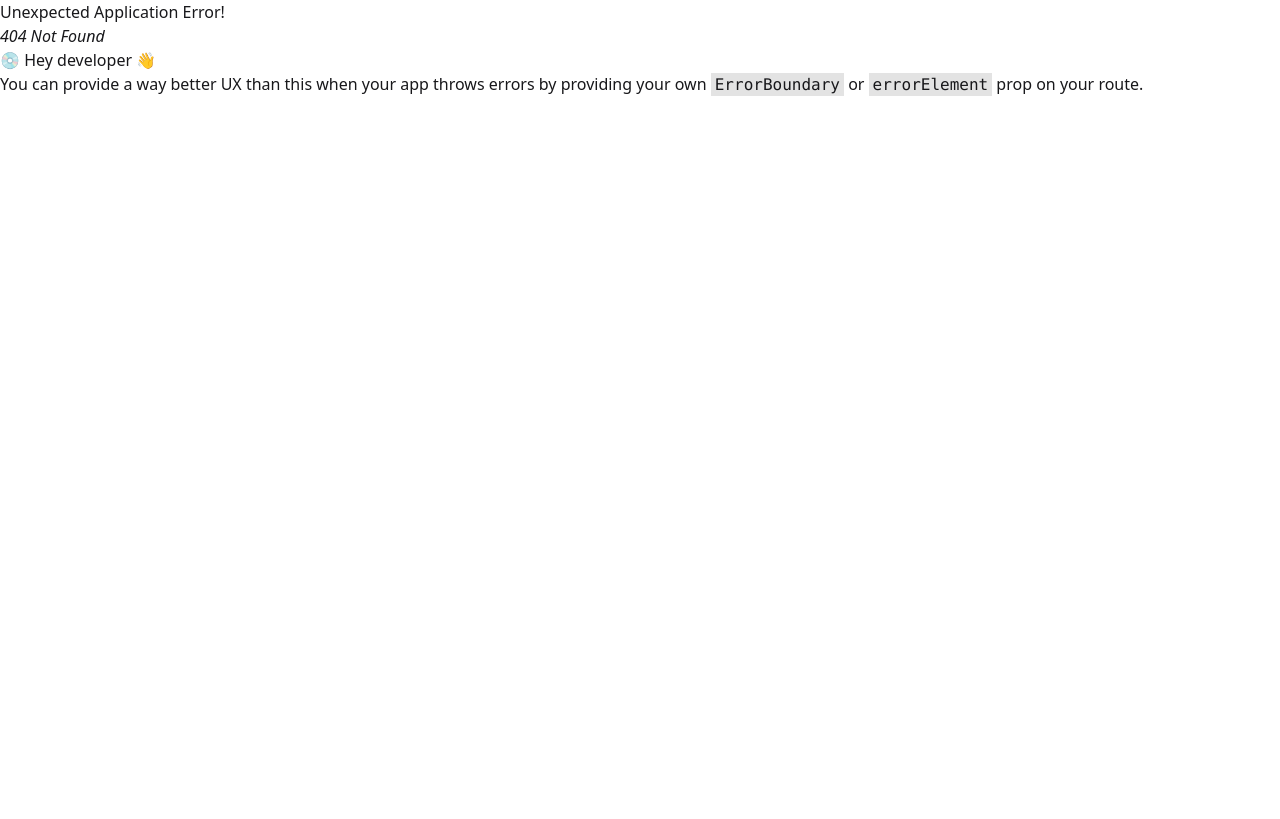
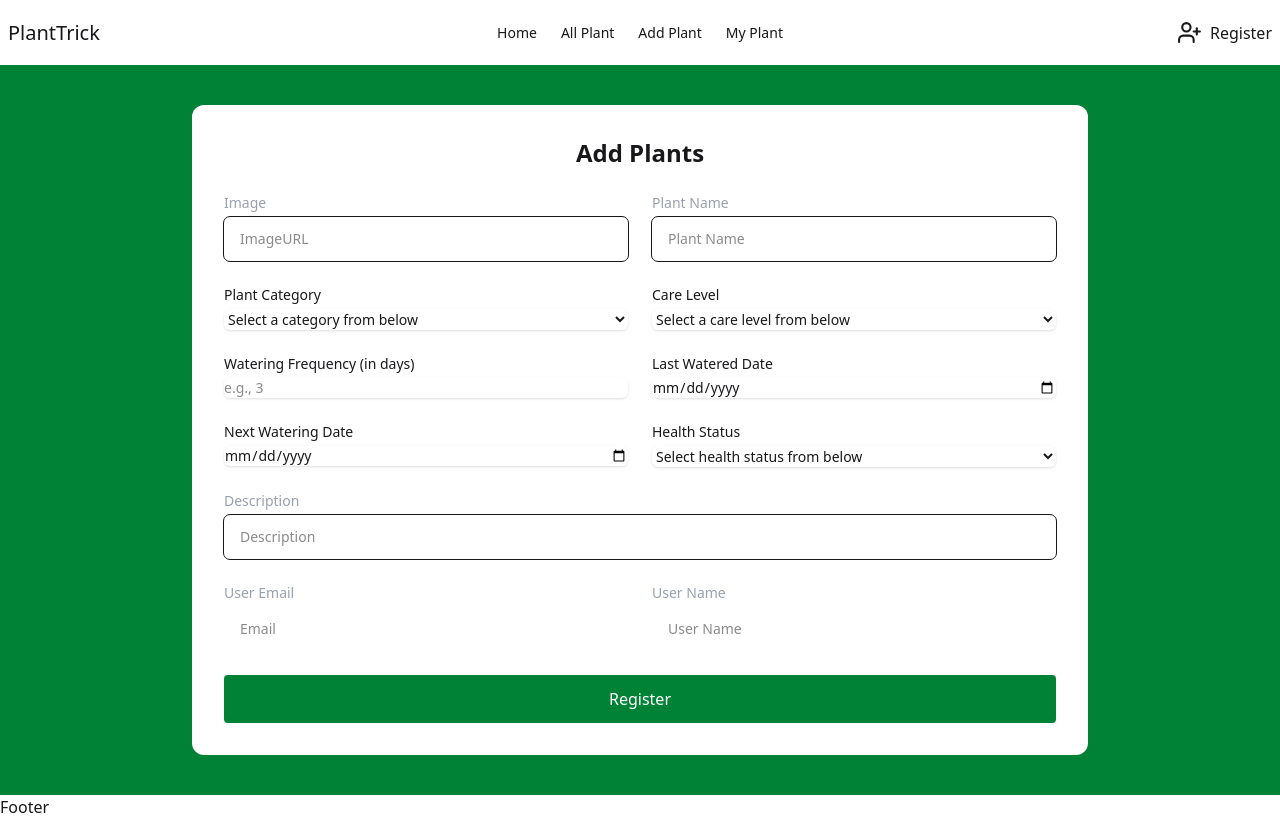
Before and after one commit to sajjadsajux/planttick, a React (Vite) app: page /addplants in a window 1280 px wide. Before the commit this address had no page. Built offline with nearby package versions, Linux system fonts and the light colour scheme.

Commit message:
Added Add Plant

```diff
--- a/src/Components/HomeSlider.jsx
+++ b/src/Components/HomeSlider.jsx
@@ -30,8 +30,8 @@ const HomeSlider = () => {
           <div className="relative">
             <img src="https://i.ibb.co/XrtvGJFs/slider-Nouka.jpg" className="lg:h-[85vh] md:h-[70vh] w-full" alt="" />
             <div className="absolute inset-0  bg-opacity-40 flex flex-col items-center justify-center px-4 text-center text-white">
-              <h2 className="text-2xl md:text-4xl lg:text-5xl font-bold mb-2">Welcome to the Event</h2>
-              <p className="text-base md:text-lg lg:text-xl">Join us for unforgettable moments</p>
+              <h2 className="text-2xl md:text-4xl lg:text-5xl font-bold mb-2">Don’t Forget to Water Again</h2>
+              <p className="text-base md:text-lg lg:text-xl">Keep track of watering, sunlight, and plant food. Take care of your plants without stress.</p>
             </div>
           </div>
         </SwiperSlide>
@@ -39,8 +39,8 @@ const HomeSlider = () => {
           <div className="relative">
             <img src="https://i.ibb.co/Q7zkkwmH/conf.jpg" alt="" className="lg:h-[85vh] md:h-[70vh] w-full" />
             <div className="absolute inset-0  bg-opacity-40 flex flex-col items-center justify-center px-4 text-center text-white">
-              <h2 className="text-2xl md:text-4xl lg:text-5xl font-bold mb-2">Welcome to the Event</h2>
-              <p className="text-base md:text-lg lg:text-xl">Join us for unforgettable moments</p>
+              <h2 className="text-2xl md:text-4xl lg:text-5xl font-bold mb-2">Learn How to Care for Your Plants</h2>
+              <p className="text-base md:text-lg lg:text-xl">Get simple care tips for each type of plant — like succulents, ferns, or flowers</p>
             </div>
           </div>
         </SwiperSlide>
@@ -48,8 +48,8 @@ const HomeSlider = () => {
           <div>
             <img src="https://i.ibb.co/TqTcXbSc/fanush.jpg" alt="" className="lg:h-[85vh] md:h-[70vh] w-full" />
             <div className="absolute inset-0  bg-opacity-40 flex flex-col items-center justify-center px-4 text-center text-white">
-              <h2 className="text-xl md:text-3xl lg:text-5xl font-bold mb-2">Welcome to the Event</h2>
-              <p className="text-base md:text-lg lg:text-xl">Join us for unforgettable moments</p>
+              <h2 className="text-xl md:text-3xl lg:text-5xl font-bold mb-2">See and Manage Your Plants Easily</h2>
+              <p className="text-base md:text-lg lg:text-xl">Add your plants, check their health, and update their care — all from one screen.</p>
             </div>
           </div>
         </SwiperSlide>
--- a/src/Components/Navbar.jsx
+++ b/src/Components/Navbar.jsx
@@ -13,7 +13,7 @@ const Navbar = () => {
         <NavLink>All Plant</NavLink>
       </li>
       <li>
-        <NavLink>Add Plant</NavLink>
+        <NavLink to="addplants">Add Plant</NavLink>
       </li>
       <li>
         <NavLink>My Plant</NavLink>
--- /dev/null
+++ b/src/Pages/AddPlants.jsx
@@ -0,0 +1,124 @@
+import React from "react";
+
+const AddPlants = () => {
+  const handleAddPlants = (e) => {
+    e.preventDefault();
+    const form = e.target;
+    const formData = new FormData(form);
+    const newPlantData = Object.fromEntries(formData.entries());
+    console.log(newPlantData);
+  };
+  return (
+    <div className="bg-green-700 p-10">
+      <div className="w-full max-w-4xl p-8 space-y-6 rounded-xl bg-white  mx-auto ">
+        <h1 className="text-2xl font-bold text-center">Add Plants</h1>
+        <form className="grid grid-cols-1 md:grid-cols-2 gap-6" onSubmit={handleAddPlants}>
+          {/* Image */}
+          <div className="space-y-1 text-sm">
+            <label className="block text-gray-400">Image</label>
+            <input required type="url" name="image" placeholder="ImageURL" className="w-full px-4 py-3 rounded-md   outline-1" />
+          </div>
+
+          {/* Plant Name */}
+          <div className="space-y-1 text-sm">
+            <label className="block text-gray-400">Plant Name</label>
+            <input required type="text" name="plantname" placeholder="Plant Name" className="w-full px-4 py-3 rounded-md outline-1" />
+          </div>
+
+          {/* Category */}
+          <div className="space-y-1 text-sm">
+            <label htmlFor="category" className="block text-sm font-medium">
+              Plant Category
+            </label>
+            <select required name="category" className="mt-1 block w-full rounded-md border-gray-300 shadow-sm ">
+              <option value="">Select a category from below</option>
+              <option value="succulent">Succulent</option>
+              <option value="fern">Fern</option>
+              <option value="flowering">Flowering</option>
+              <option value="tropical">Tropical</option>
+              <option value="bonsai">Bonsai</option>
+              <option value="cactus">Cactus</option>
+            </select>
+          </div>
+
+          {/* Care Level */}
+          <div className="space-y-1 text-sm">
+            <label htmlFor="careLevel" className="block text-sm font-medium">
+              Care Level
+            </label>
+            <select required name="careLevel" className="mt-1 block w-full rounded-md border-gray-300 shadow-sm ">
+              <option value="">Select a care level from below</option>
+              <option value="easy">Easy</option>
+              <option value="moderate">Moderate</option>
+              <option value="difficult">Difficult</option>
+            </select>
+          </div>
+
+          {/* Watering Frequency */}
+          <div className="space-y-1 text-sm">
+            <label htmlFor="wateringFrequency" className="block text-sm font-medium">
+              Watering Frequency (in days)
+            </label>
+            <input required type="number" name="wateringFrequency" placeholder="e.g., 3" min="1" className="mt-1 block w-full rounded-md border-gray-300 shadow-sm" />
+          </div>
+
+          {/* Last Watered Date */}
+          <div className="space-y-1 text-sm">
+            <label htmlFor="lastWatered" className="block text-sm font-medium">
+              Last Watered Date
+            </label>
+            <input required type="date" id="lastWatered" name="lastWatered" className="mt-1 block w-full rounded-md shadow-sm" />
+          </div>
+
+          {/* Next Watering Date */}
+          <div className="space-y-1 text-sm">
+            <label htmlFor="nextWatering" className="block text-sm font-medium">
+              Next Watering Date
+            </label>
+            <input required type="date" name="nextWatering" className="mt-1 block w-full rounded-md shadow-sm" />
+          </div>
+
+          {/* Health Status */}
+          <div className="space-y-1 text-sm">
+            <label htmlFor="healthStatus" className="block text-sm font-medium">
+              Health Status
+            </label>
+            <select required name="healthStatus" className="mt-1 block w-full rounded-md border-gray-300 shadow-sm ">
+              <option value="">Select health status from below</option>
+              <option value="healthy">Healthy</option>
+              <option value="okay">Okay</option>
+              <option value="needs_attention">Needs Attention</option>
+            </select>
+          </div>
+
+          {/* Description - Full Width */}
+          <div className="space-y-1 text-sm md:col-span-2">
+            <label className="block text-gray-400">Description</label>
+            <input required type="text" name="description" placeholder="Description" className="w-full px-4 py-3 rounded-md border-gray-700  outline-1 " />
+          </div>
+
+          {/* User Email */}
+          <div className="space-y-1 text-sm">
+            <label className="block text-gray-400">User Email</label>
+            <input required type="email" name="email" placeholder="Email" className="w-full px-4 py-3 rounded-md   " />
+          </div>
+
+          {/* User Name */}
+          <div className="space-y-1 text-sm">
+            <label className="block text-gray-400">User Name</label>
+            <input required type="text" name="name" placeholder="User Name" className="w-full px-4 py-3 rounded-md  " />
+          </div>
+
+          {/* Submit Button - Full Width */}
+          <div className="md:col-span-2">
+            <button type="submit" className="block w-full p-3 text-center rounded-sm text-white bg-green-700">
+              Register
+            </button>
+          </div>
+        </form>
+      </div>
+    </div>
+  );
+};
+
+export default AddPlants;
--- a/src/main.jsx
+++ b/src/main.jsx
@@ -8,6 +8,7 @@ import MainLayout from "./Layouts/MainLayout.jsx";
 import Home from "./Pages/Home.jsx";
 import Login from "./Components/Login.jsx";
 import Register from "./Components/Register.jsx";
+import AddPlants from "./Pages/AddPlants.jsx";
 
 const router = createBrowserRouter([
   {
@@ -26,6 +27,10 @@ const router = createBrowserRouter([
         path: "/register",
         Component: Register,
       },
+      {
+        path: "/addplants",
+        Component: AddPlants,
+      },
     ],
   },
 ]);
```
